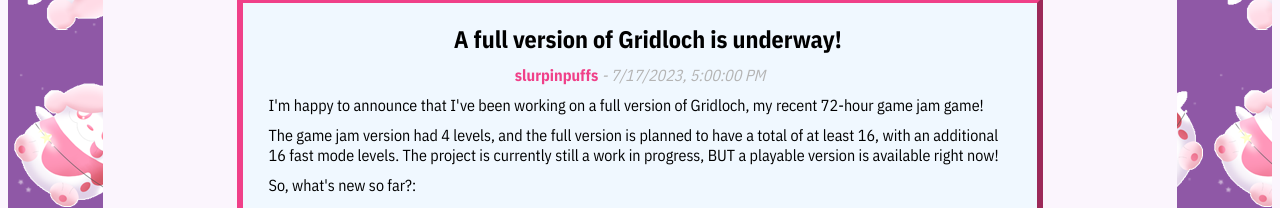
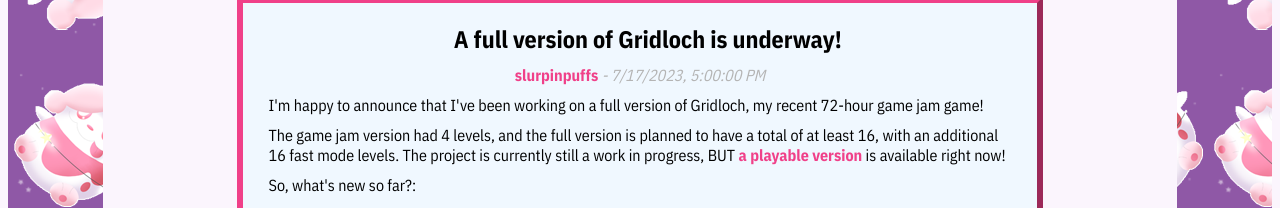
Before and after one commit to slurpinpuffs/slurpinpuffs.github.io, a plain HTML site: page index.htm in a window 1280 px wide. Shown: the part 834-1042 px from the top of the page. Drawn offline with nearby package versions, Linux system fonts and the light colour scheme.

Commit message:
Blog post links to Gridloch page

```diff
--- a/index.htm
+++ b/index.htm
@@ -43,7 +43,7 @@
 					<h2>A full version of Gridloch is underway!</h2>
 					<p class="blog_author"><b>slurpinpuffs</b><i> - <script>document.write(new Date('2023-07-17 17:00:00').toLocaleString());</script></i> </p>
 					<p>I'm happy to announce that I've been working on a full version of Gridloch, my recent 72-hour game jam game!&nbsp;</p>
-					<p>The game jam version had 4 levels, and the full version is planned to have a total of at least 16, with an additional 16 fast mode levels. The project is currently still a work in progress, BUT a playable version is available right now!</p>
+					<p>The game jam version had 4 levels, and the full version is planned to have a total of at least 16, with an additional 16 fast mode levels. The project is currently still a work in progress, BUT <a href="gridloch.htm">a playable version</a> is available right now!</p>
 					<p>So, what's new so far?:</p>
 					<ul><li>Added a visible target so you can see where enemies are going next</li><li>Added checkpoints buoys!</li><li>Total revamp of level 4</li><li>Completely new track for the Ocean levels</li><li>A new enemy type -- sharks!&nbsp;<img src="https://img.itch.zone/aW1nLzEyODQzMjA1LmdpZg==/original/AtKew3.gif"></li></ul>
 					<p>What else is planned?:</p>
--- a/styles.css
+++ b/styles.css
@@ -254,6 +254,10 @@ footer p{width:50%;
 	color:black;
 }
 
+.blog_post a{
+	background-color:aliceblue;
+}
+
 .blog_img{
 	width:50%;
 }
```
